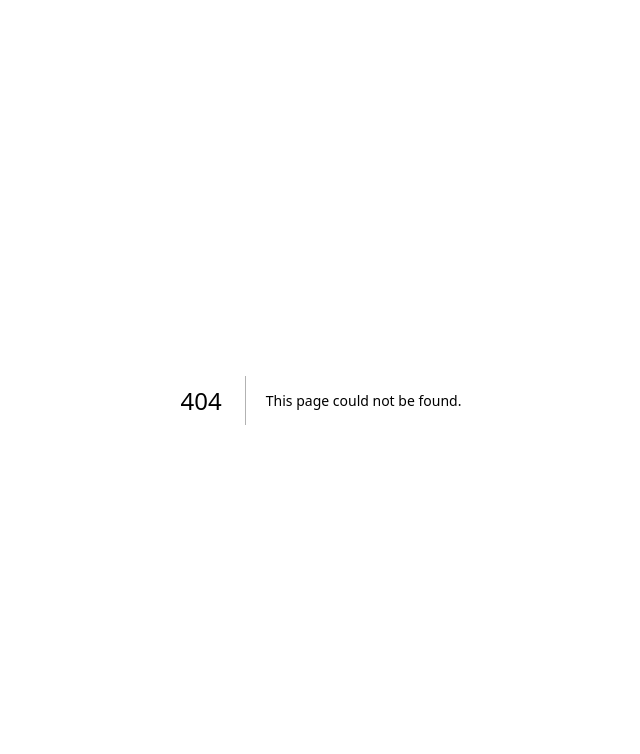
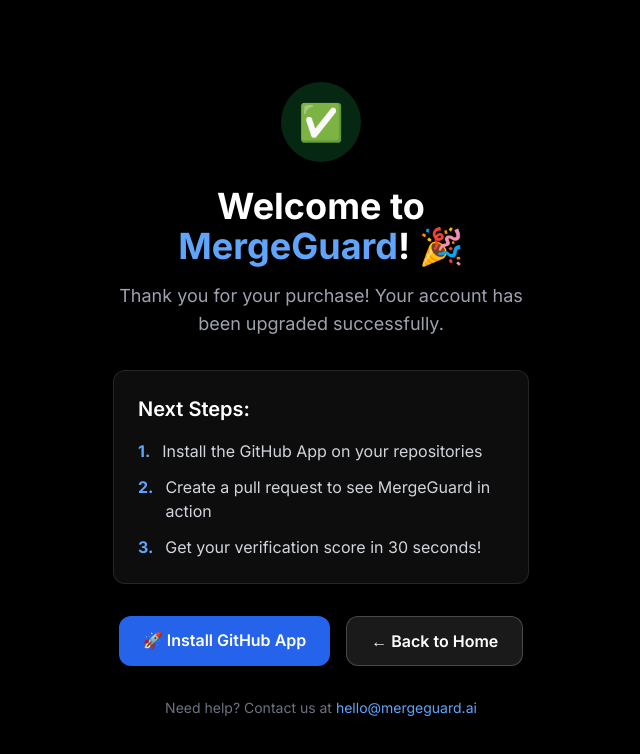
Before and after one commit to Baki39/Mergeguard, a Next.js app: page /success in a window 1280 px wide. Before the commit this address had no page. Shown: the top 754 px of the page, without its empty margins (319-959 px from the left). Built offline with nearby package versions, Linux system fonts and the light colour scheme.

Commit message:
Add success and cancel pages for Stripe checkout

```diff
--- /dev/null
+++ b/app/cancel/page.tsx
@@ -0,0 +1,59 @@
+// app/cancel/page.tsx
+export default function CancelPage() {
+  return (
+    <main className="min-h-screen bg-black text-white flex items-center justify-center">
+      <div className="text-center max-w-md mx-auto px-4">
+        <div className="w-20 h-20 bg-yellow-500/20 rounded-full flex items-center justify-center mx-auto mb-6">
+          <span className="text-4xl">⏸️</span>
+        </div>
+
+        <h1 className="text-4xl font-bold mb-4">
+          Payment <span className="text-yellow-400">Cancelled</span>
+        </h1>
+
+        <p className="text-gray-400 text-lg mb-8">
+          No worries! Your payment was cancelled and you haven't been charged.
+        </p>
+
+        <div className="glass rounded-xl p-6 mb-8 text-left">
+          <h2 className="text-xl font-semibold mb-4">No problem! You can still:</h2>
+          <ul className="space-y-3 text-gray-300">
+            <li className="flex gap-3">
+              <span className="text-blue-400">•</span>
+              <span>Use the Free plan - 3 verifications/month</span>
+            </li>
+            <li className="flex gap-3">
+              <span className="text-blue-400">•</span>
+              <span>Install GitHub App for free</span>
+            </li>
+            <li className="flex gap-3">
+              <span className="text-blue-400">•</span>
+              <span>Upgrade anytime when ready</span>
+            </li>
+          </ul>
+        </div>
+
+        <div className="flex flex-col sm:flex-row gap-4 justify-center">
+          <a
+            href="https://github.com/apps/mergeguard/installations/new"
+            target="_blank"
+            rel="noopener noreferrer"
+            className="px-6 py-3 bg-blue-600 hover:bg-blue-500 rounded-xl font-semibold transition-all"
+          >
+            🚀 Install Free Version
+          </a>
+          <a
+            href="/#pricing"
+            className="px-6 py-3 bg-white/10 hover:bg-white/20 border border-white/20 rounded-xl font-semibold transition-all"
+          >
+            View Pricing
+          </a>
+        </div>
+
+        <p className="text-gray-500 text-sm mt-8">
+          Questions? <a href="mailto:hello@mergeguard.ai" className="text-blue-400 hover:underline">Contact us</a>
+        </p>
+      </div>
+    </main>
+  )
+}
--- /dev/null
+++ b/app/success/page.tsx
@@ -0,0 +1,59 @@
+// app/success/page.tsx
+export default function SuccessPage() {
+  return (
+    <main className="min-h-screen bg-black text-white flex items-center justify-center">
+      <div className="text-center max-w-md mx-auto px-4">
+        <div className="w-20 h-20 bg-green-500/20 rounded-full flex items-center justify-center mx-auto mb-6">
+          <span className="text-4xl">✅</span>
+        </div>
+
+        <h1 className="text-4xl font-bold mb-4">
+          Welcome to <span className="text-blue-400">MergeGuard</span>! 🎉
+        </h1>
+
+        <p className="text-gray-400 text-lg mb-8">
+          Thank you for your purchase! Your account has been upgraded successfully.
+        </p>
+
+        <div className="glass rounded-xl p-6 mb-8 text-left">
+          <h2 className="text-xl font-semibold mb-4">Next Steps:</h2>
+          <ol className="space-y-3 text-gray-300">
+            <li className="flex gap-3">
+              <span className="text-blue-400 font-bold">1.</span>
+              <span>Install the GitHub App on your repositories</span>
+            </li>
+            <li className="flex gap-3">
+              <span className="text-blue-400 font-bold">2.</span>
+              <span>Create a pull request to see MergeGuard in action</span>
+            </li>
+            <li className="flex gap-3">
+              <span className="text-blue-400 font-bold">3.</span>
+              <span>Get your verification score in 30 seconds!</span>
+            </li>
+          </ol>
+        </div>
+
+        <div className="flex flex-col sm:flex-row gap-4 justify-center">
+          <a
+            href="https://github.com/apps/mergeguard/installations/new"
+            target="_blank"
+            rel="noopener noreferrer"
+            className="px-6 py-3 bg-blue-600 hover:bg-blue-500 rounded-xl font-semibold transition-all"
+          >
+            🚀 Install GitHub App
+          </a>
+          <a
+            href="/"
+            className="px-6 py-3 bg-white/10 hover:bg-white/20 border border-white/20 rounded-xl font-semibold transition-all"
+          >
+            ← Back to Home
+          </a>
+        </div>
+
+        <p className="text-gray-500 text-sm mt-8">
+          Need help? Contact us at <a href="mailto:hello@mergeguard.ai" className="text-blue-400 hover:underline">hello@mergeguard.ai</a>
+        </p>
+      </div>
+    </main>
+  )
+}
```
